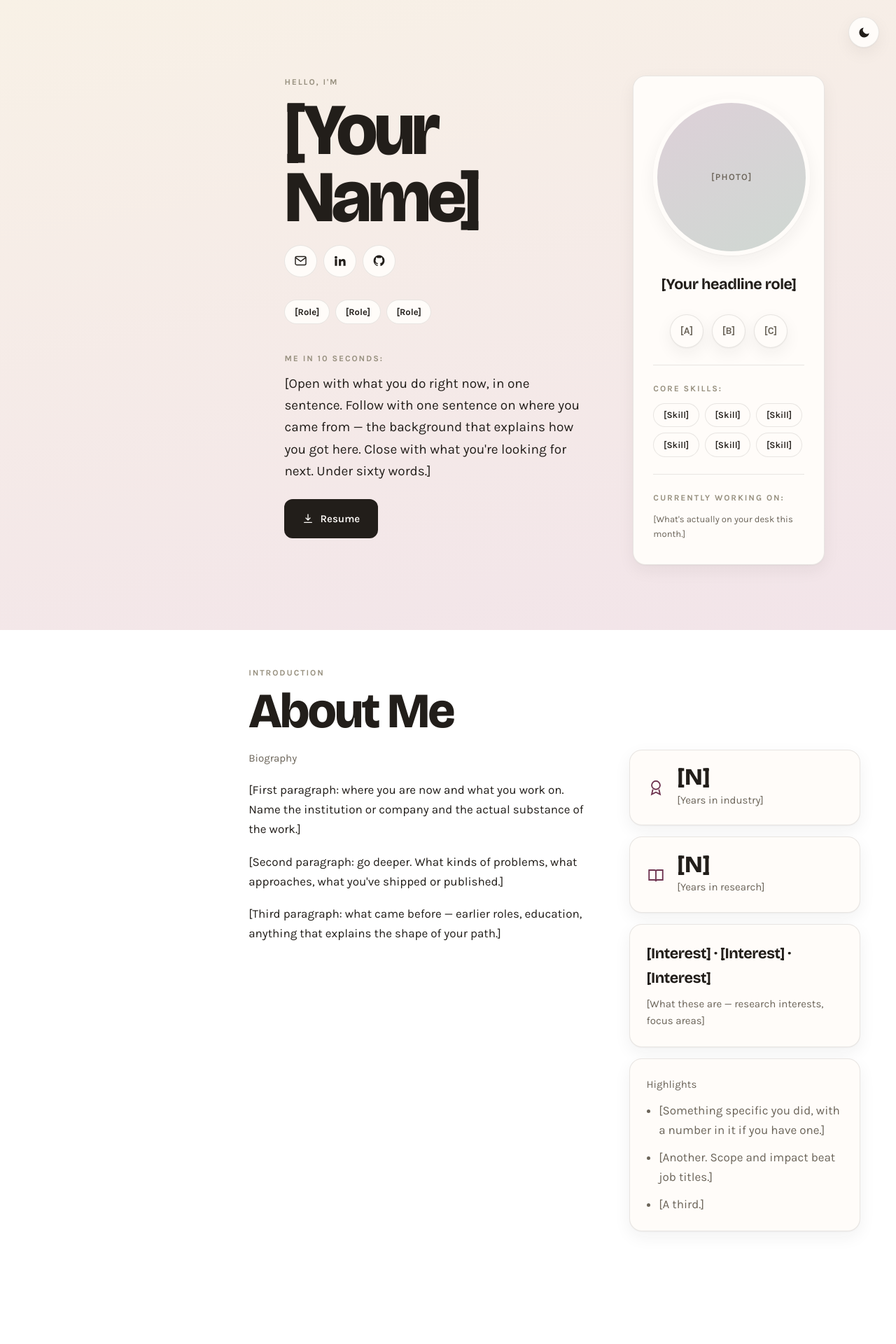
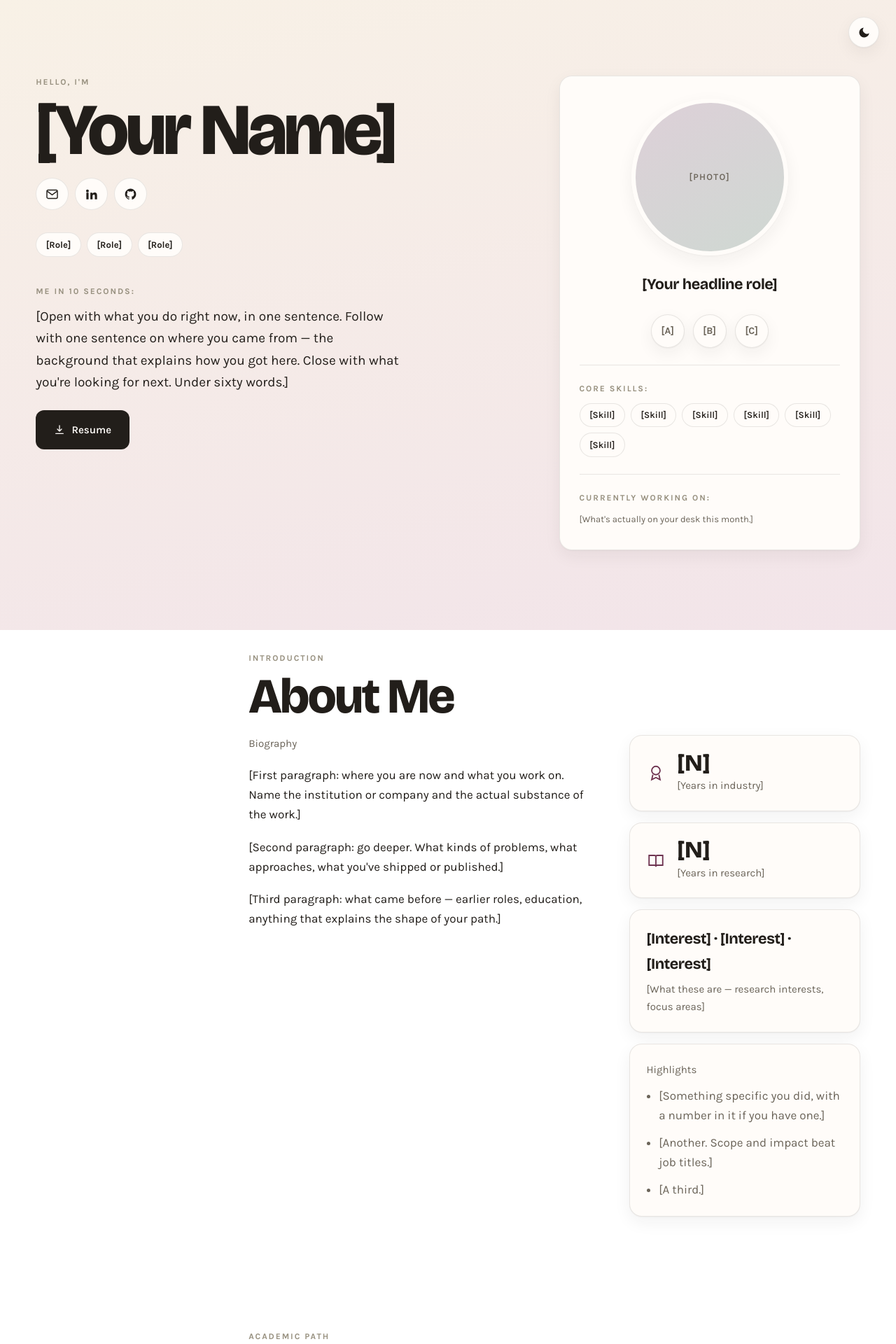
Before and after one commit to zilolasam/zilolasam.github.io, a Jekyll site: the page built from index.html, in a window 1280 px wide. Shown: the top 1920 px of the page at 70% size. Built offline with Jekyll 4.4.1, drawn with Linux system fonts in a browser that asks for light colours.

Commit message:
Add files via upload

```diff
--- a/assets/css/main.css
+++ b/assets/css/main.css
@@ -245,8 +245,12 @@
 
 @media (min-width: 63rem) {
   main { margin-left: var(--rail); }
-  /* the intro band breaks out to full width, since the rail isn't up yet */
-  .about-intro { margin-left: calc(-1 * var(--rail)); padding-left: calc(var(--rail) + var(--pad)); padding-right: var(--pad); }
+
+  /* The intro band spans the full viewport. Cancel main's rail margin and
+     stop there — main's own padding supplies the gutter. Re-adding the rail
+     width as padding here was reserving space for a rail that isn't on
+     screen yet, which left a dead column down the left of the hero. */
+  .about-intro { margin-left: calc(-1 * var(--rail)); }
 }
 
 .section { max-width: 68rem; padding: clamp(4rem, 9vh, 7rem) 0; }
```
